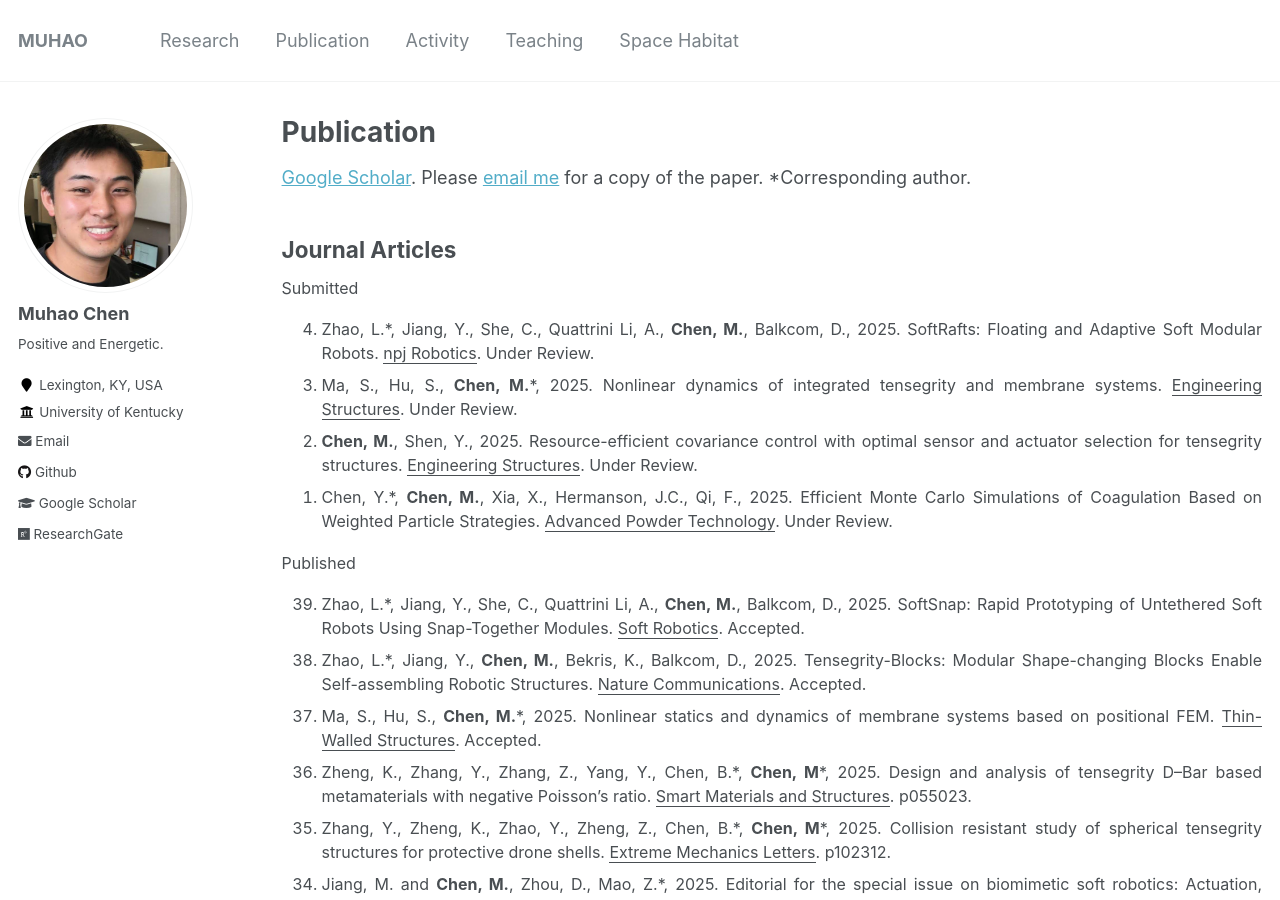
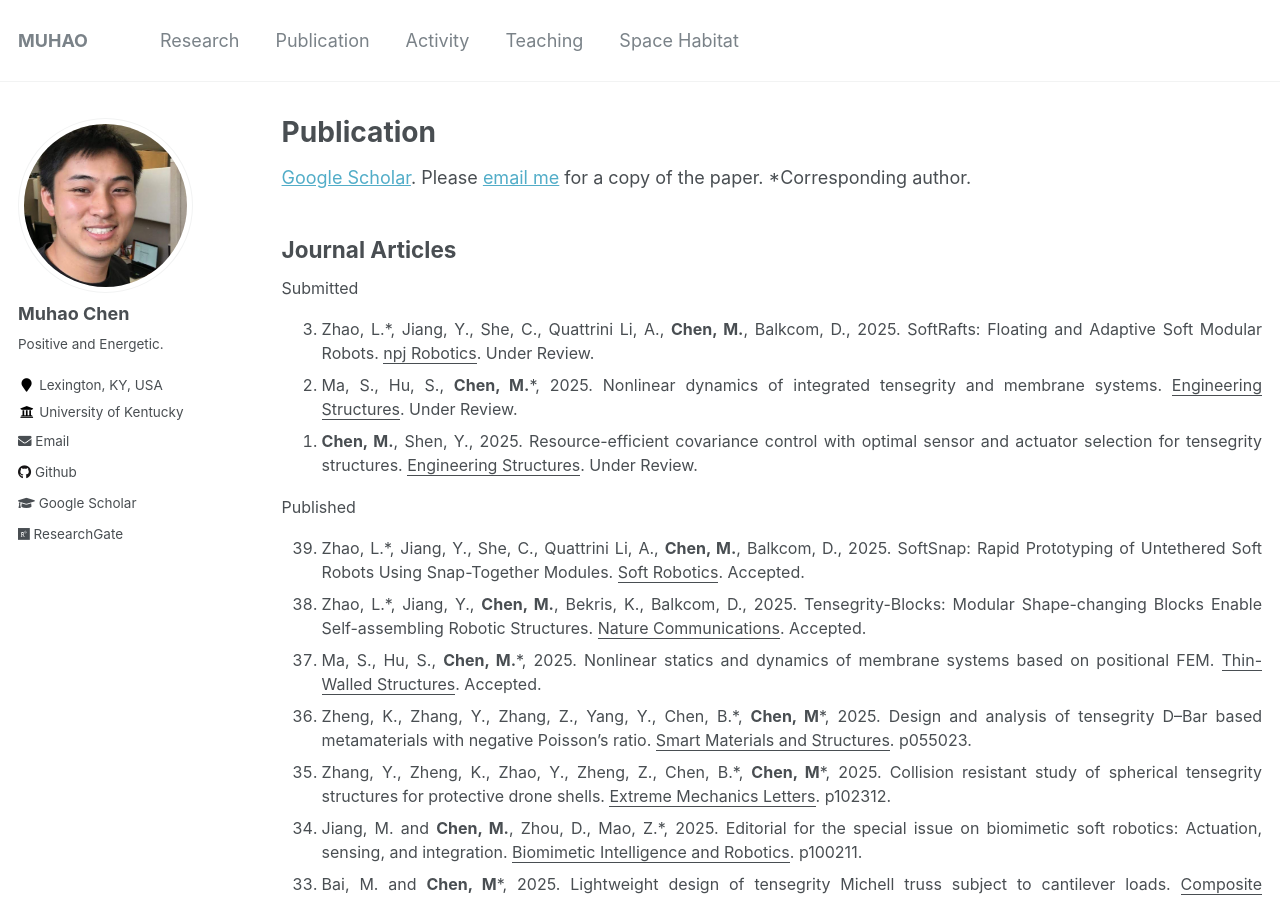
Before and after one commit to Muhao-Chen/muhao-chen.github.io, a Jekyll site: the page built from _pages/publication.md, in a window 1280 px wide and 900 px high. Built offline with Jekyll 4.4.1, drawn with Linux system fonts in a browser that asks for light colours.

Commit message:
Update publication.md

```diff
--- a/_pages/publication.md
+++ b/_pages/publication.md
@@ -20,7 +20,7 @@ Submitted
 <li> Ma, S., Hu, S., <strong>Chen, M.</strong>*, 2025. Nonlinear dynamics of integrated tensegrity and membrane systems. <u>Engineering Structures</u>. Under Review.</li>
 <li> <strong>Chen, M.</strong>, Shen, Y., 2025. Resource-efficient covariance control with optimal sensor and actuator selection for tensegrity structures. <u>Engineering Structures</u>. Under Review. </li>
 <!-- <li> Zhu, Z.*, <strong>Chen, M.</strong>, 2025. A metaheuristic approach to the design of a space station with artificial gravity. <u>Acta Astronautica</u>. Under Review. </li> -->
-<li> Chen, Y.*, <strong>Chen, M.</strong>, Xia, X., Hermanson, J.C., Qi, F., 2025. Efficient Monte Carlo Simulations of Coagulation Based on Weighted Particle Strategies. <u>Advanced Powder Technology</u>. Under Review. </li>
+<!-- <li> Chen, Y.*, <strong>Chen, M.</strong>, Xia, X., Hermanson, J.C., Qi, F., 2025. Efficient Monte Carlo Simulations of Coagulation Based on Weighted Particle Strategies. <u>Advanced Powder Technology</u>. Under Review. </li> -->
 <!-- <li> Cao, W., <strong>Chen, M.</strong>*, Shen, Y., 2025. Synthesis of tensegrity linearization using model and data-based approaches. <u>International Journal of Mechanical Sciences</u>. Submitted. </li> -->
 <!-- <li> <strong>Chen, M.</strong>*, 2024. Mass efficient Double-Helix Tensegrity for underwater, land, air, and space applications. <u>Computer Methods in Applied Mechanics and Engineering</u>.-->
 <!-- <li>Shen, Y., <strong>Chen, M.</strong>*, 2025. TsgDMC: Tensegrity Data-based Modeling and Control. <u>Journal of Open Source Software</u>. </li>
```
